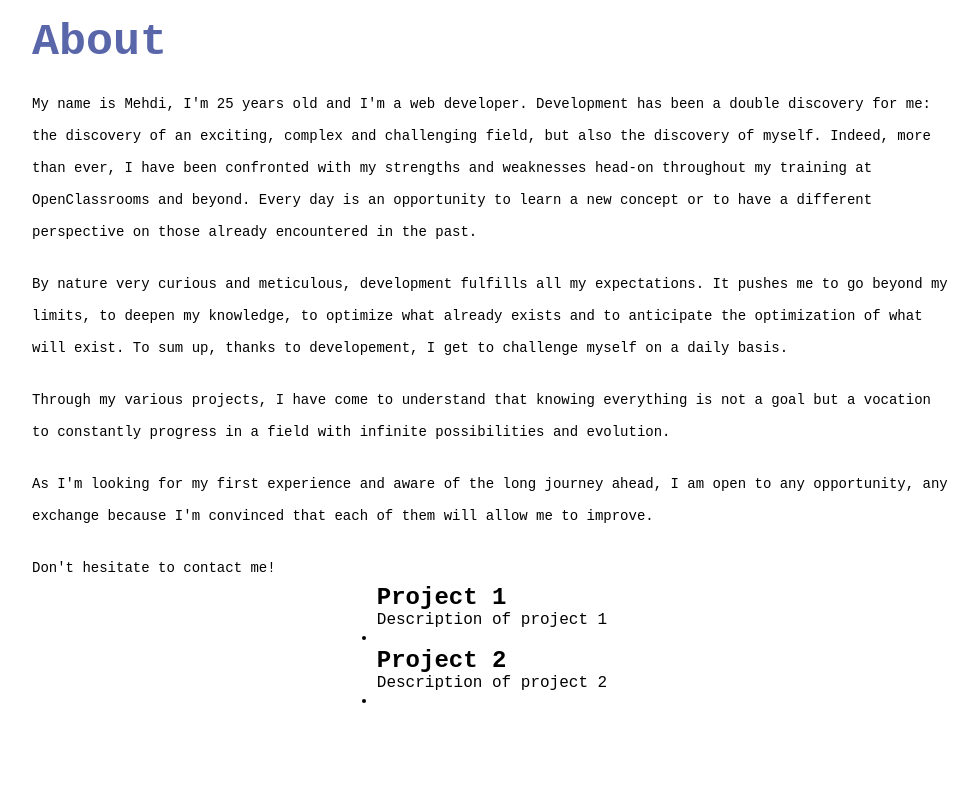
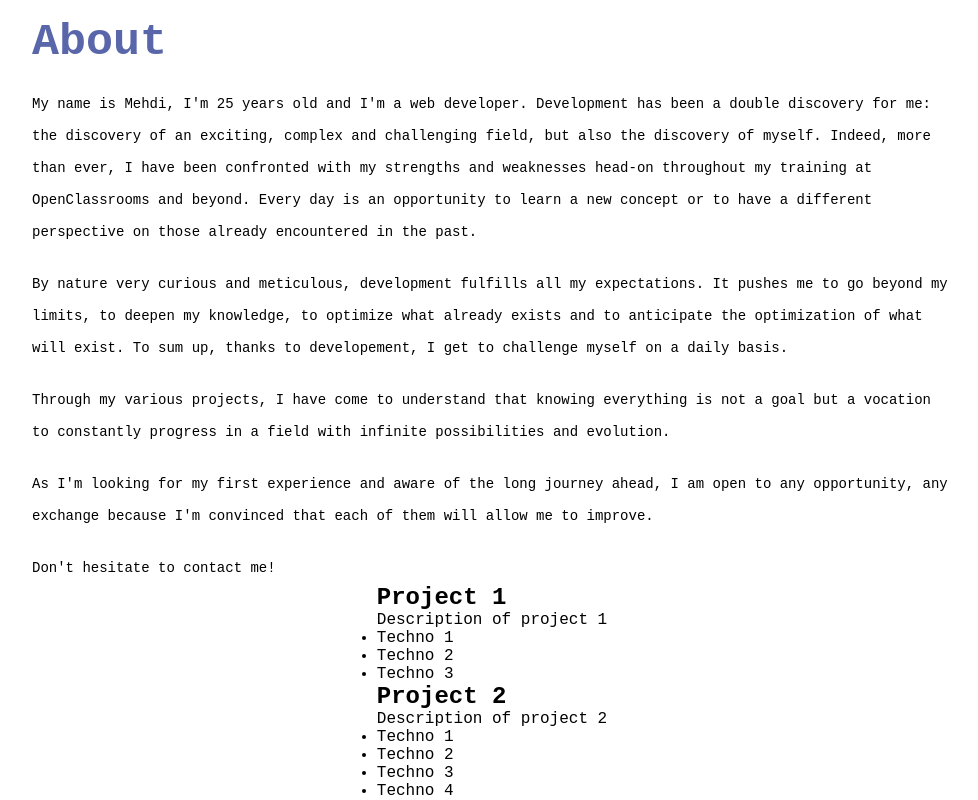
Before and after one commit to soonbtf/Portfolio, a Vue app: page / in a window 1280 px wide. Shown: the part 477-1277 px from the top of the page, without its empty margins (148-1126 px from the left). Before the commit the page ends 1187 px from the top, so only its background shows below. Built offline with nearby package versions, Linux system fonts and the light colour scheme.

Commit message:
some refacto @ Project.vue component

```diff
--- a/src/assets/i18n.ts
+++ b/src/assets/i18n.ts
@@ -37,6 +37,7 @@ export const data = {
           t1: "Techno 1",
           t2: "Techno 2",
           t3: "Techno 3",
+          t4: "Techno 4",
         },
       },
     },
--- a/src/components/header/HeaderNav.vue
+++ b/src/components/header/HeaderNav.vue
@@ -62,7 +62,6 @@ const categories = computed(() => {
       bottom: -5px;
       height: 0;
       z-index: 1;
-      // background: linear-gradient(90deg, rgb(45, 161, 239), rgb(36, 60, 80));
       background: linear-gradient(90deg, rgb(106, 167, 207), rgb(57, 104, 165));
       transition: all 0.3s ease 0s;
       z-index: -1;
--- a/src/components/main/Project.vue
+++ b/src/components/main/Project.vue
@@ -3,41 +3,30 @@
     <h2 class="project__title">{{ project.name }}</h2>
     <p class="project__descp">{{ project.description }}</p>
     <ul class="project__techno">
-      <li></li>
+      <li v-for="techno in project.technos">{{ techno }}</li>
     </ul>
   </article>
 </template>
 
 <script setup lang="ts">
-import { ref, computed, onMounted } from "vue";
+import { computed } from "vue";
+import { data } from "@/assets/i18n";
 import { useI18n } from "vue-i18n";
 const { t } = useI18n();
 
 const projects = computed(() => {
-  const result = [];
-  for (let i = 1; i <= 2; i++) {
-    result.push({
-      name: t(`projects.project${i}.title`),
-      description: t(`projects.project${i}.description`),
-    });
-  }
-  return result;
+  return Object.keys(data.en.projects).map((projectKey) => {
+    const project =
+      data.en.projects[projectKey as keyof typeof data.en.projects];
+    return {
+      name: t(`projects.${projectKey}.title`),
+      description: t(`projects.${projectKey}.description`),
+      technos: Object.keys(project.technos).map((technoKey) =>
+        t(`projects.${projectKey}.technos.${technoKey}`)
+      ),
+    };
+  });
 });
-
-function test() {
-  console.log(t(`projects.project1.technos.t1`));
-}
-
-test();
-// const technosProject = computed(() => {
-//   const result = [];
-//   for (let i = 1; i <= 2; i++) {
-//     result.push({
-//       name: t(`projects.project${i}.techno`),
-//     });
-//   }
-//   return result;
-// });
 </script>
 
 <style scoped></style>
--- a/vite.config.ts
+++ b/vite.config.ts
@@ -26,4 +26,10 @@ export default defineConfig({
       },
     },
   },
+  // https://vue-i18n.intlify.dev/guide/advanced/optimization.html#reduce-bundle-size-with-feature-build-flags
+  define: {
+    __VUE_I18N_FULL_INSTALL__: true,
+    __VUE_I18N_LEGACY_API__: false,
+    __INTLIFY_PROD_DEVTOOLS__: false,
+  },
 });
```
